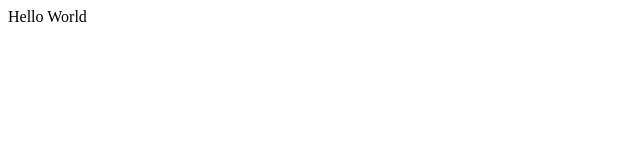
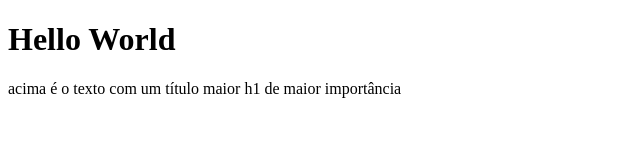
Before and after one commit to bellaIde/HTML, a plain HTML site: page index.html in a window 1280 px wide. Shown: the whole page, without its empty margins (0-640 px from the left). Drawn offline with Linux system fonts and the light colour scheme.

Commit message:
Add files via upload

```diff
--- a/index.html
+++ b/index.html
@@ -3,10 +3,12 @@
 <html>
     <head>
         <meta charset="utf-8">
-        <title>Aprendendo html</title>
+        <!-- titulo que aparece na pagina unico conteudo visivel para o usuário-->
+        <title>aprendendo html</title>
     </head>
     <body>
-        Hello World
+        <h1> Hello World</h1>
+        acima é o texto com um título maior h1 de maior importância
     </body>
 
 </html>
```
